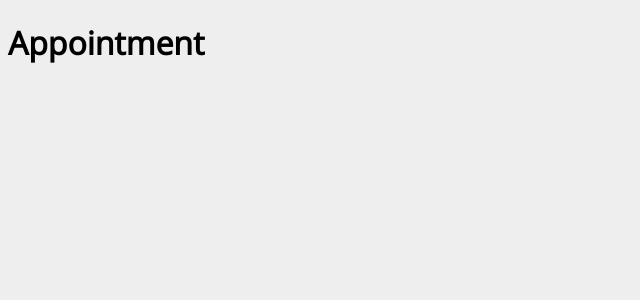
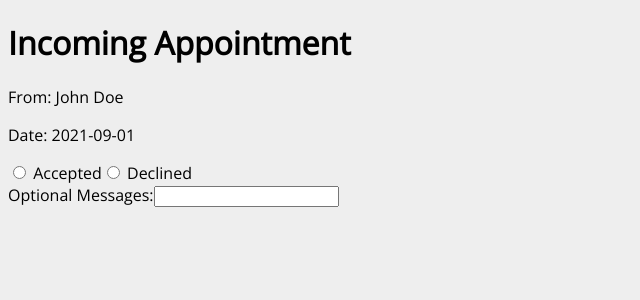
Before and after one commit to stevenliu986/react-in-depth, a React (Vite) app in the folder chapter06/01_appointment/: page / in a window 1280 px wide. Shown: the top 300 px of the page, without its empty margins (0-640 px from the left). Built offline with nearby package versions, Linux system fonts and the light colour scheme.

Commit message:
update code

```diff
--- a/chapter06/01_appointment/src/App.tsx
+++ b/chapter06/01_appointment/src/App.tsx
@@ -1,9 +1,29 @@
 import "./app.css";
 
 function App() {
+  const user = {
+    name: "John Doe",
+    date: "2021-09-01",
+  };
   return (
     <>
-      <h1> Appointment</h1>
+      <h1>Incoming Appointment</h1>
+
+      <p>From: {user.name}</p>
+      <p>Date: {user.date}</p>
+      <div>
+        <label>
+          <input type="radio" /> Accepted
+        </label>
+        <label>
+          <input type="radio" /> Declined
+        </label>
+      </div>
+
+      <label>
+        Optional Messages:
+        <input type="text" />
+      </label>
     </>
   );
 }
```
